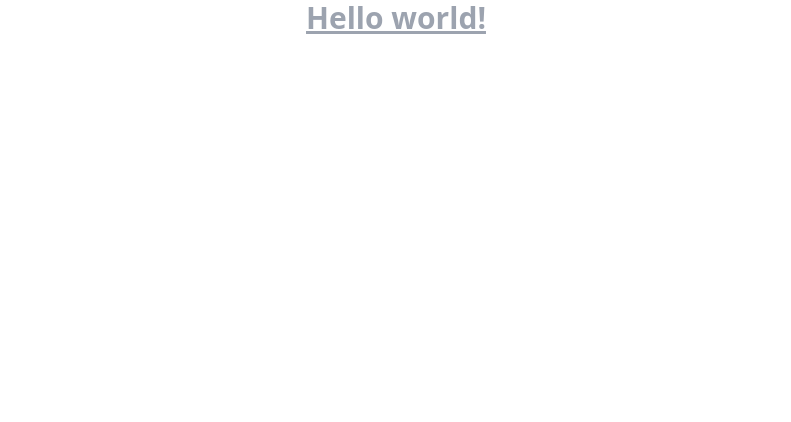
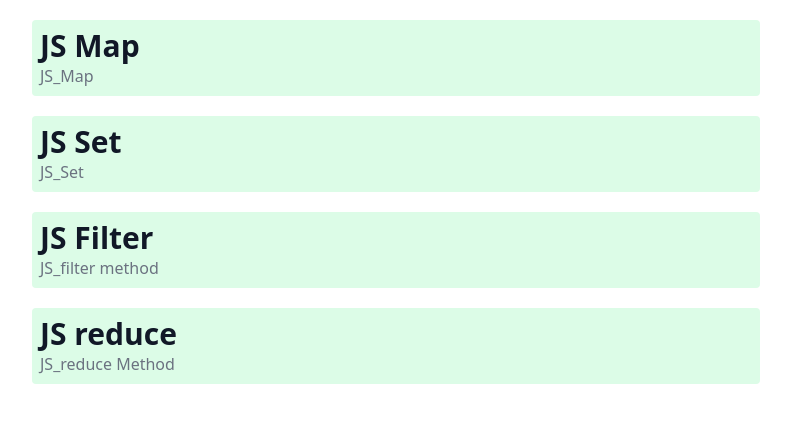
Before and after one commit to leekoby/dev-blog, a Next.js app: page / in a window 1280 px wide. Shown: the top 422 px of the page, without its empty margins (244-1035 px from the left). Built offline with nearby package versions, Linux system fonts and the light colour scheme.

Commit message:
fix: 임시 메인화면 변경

```diff
--- a/pages/blogs/[postSlug].tsx
+++ b/pages/blogs/[postSlug].tsx
@@ -45,7 +45,7 @@
   });
 
   return {
-    paths: [{ params: { postSlug: 'JS_filter method' } }],
+    paths,
     //https://nextjs.org/docs/pages/building-your-application/data-fetching/get-static-paths
 
     // TODO: fallback options에 대해 자세히 알아보자
--- a/pages/index.tsx
+++ b/pages/index.tsx
@@ -1,12 +1,29 @@
-import Image from 'next/image';
-import { Inter } from 'next/font/google';
+import { InferGetStaticPropsType, NextPage } from 'next';
+import BlogCard from '@/components/BlogCard';
+import { readPostsInfo } from '@/lib/helper';
+import { PostApiResponse } from '@/utils/types';
 
-const inter = Inter({ subsets: ['latin'] });
+//https://nextjs.org/learn/basics/api-routes/api-routes-details
+export const getStaticProps = async () => {
+  // const { postInfo }: PostApiResponse = await fetch('http://localhost:3000/api/posts').then(
+  //   (data) => data.json()
+  // );
+  const postInfo: PostApiResponse = readPostsInfo();
+  return {
+    props: { posts: postInfo },
+  };
+};
 
-export default function Home() {
+type Props = InferGetStaticPropsType<typeof getStaticProps>;
+
+const Blogs: NextPage<Props> = ({ posts }) => {
   return (
-    <h1 className='text-3xl font-bold underline text-gray-400 flex items-center justify-center'>
-      Hello world!
-    </h1>
+    <div className='max-w-3xl mx-auto p-5 space-y-5'>
+      {posts.map((post) => (
+        <BlogCard title={post.title} desc={post.slug} key={post.slug} slug={post.slug} />
+      ))}
+    </div>
   );
-}
+};
+
+export default Blogs;
```
